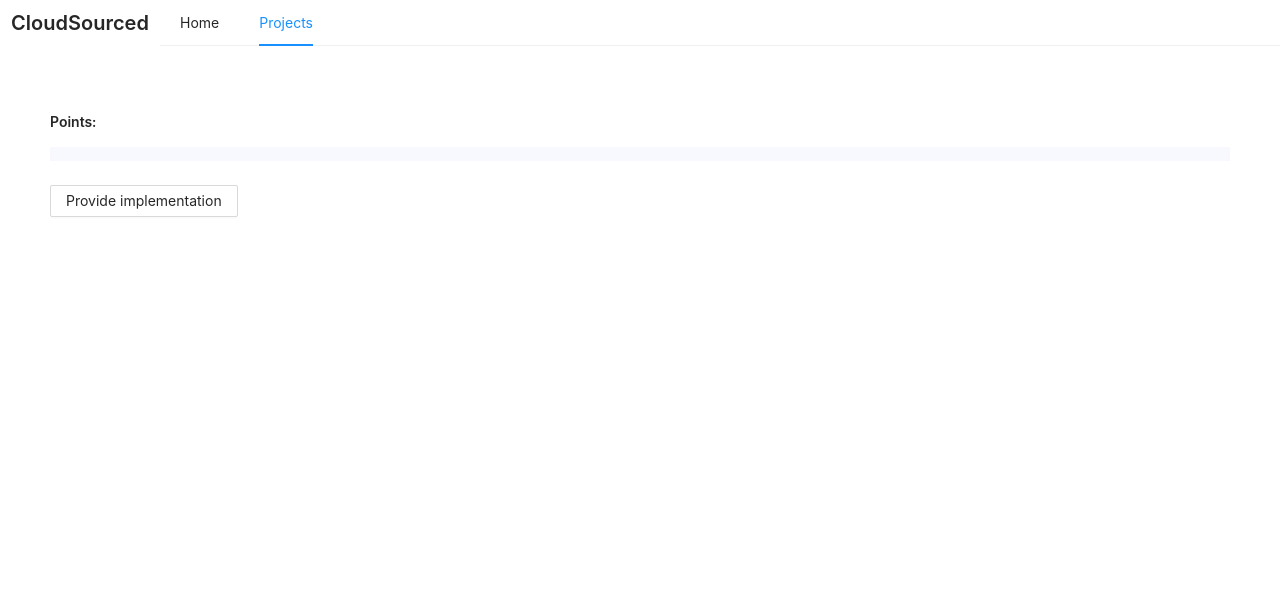
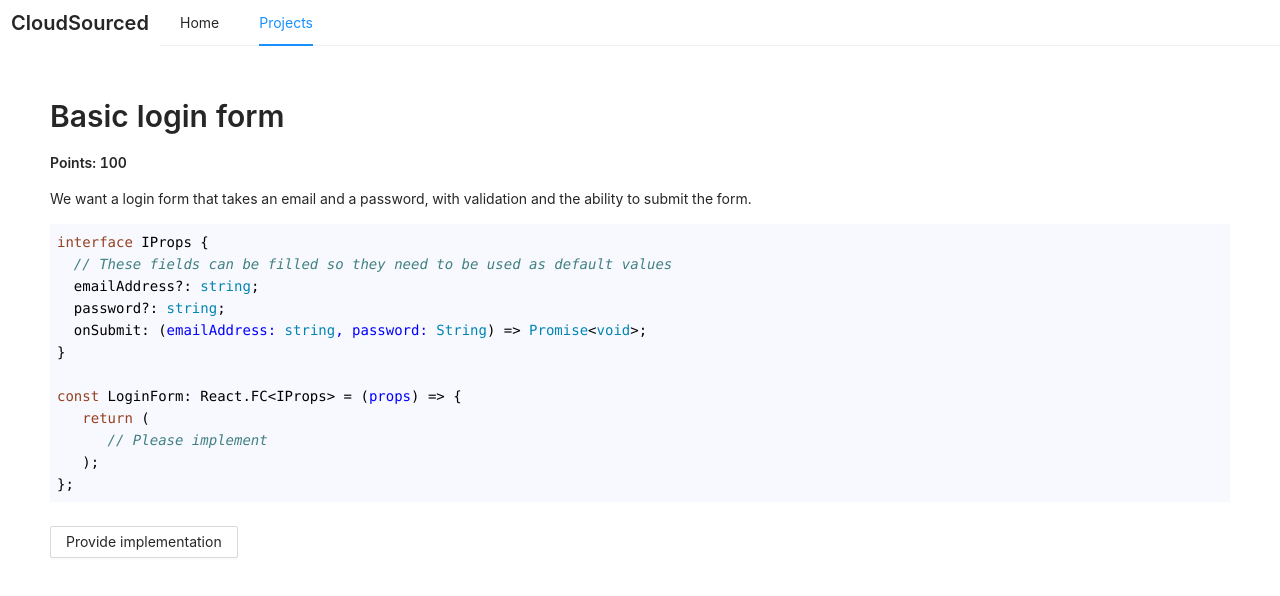
Before and after one commit to Z-Farook/Cloudsourced, a React (Create React App) app in the folder frontend/: page /projects/1/features/1 in a window 1280 px wide. Shown: the top 596 px of the page. Built offline with nearby package versions, Linux system fonts and the light colour scheme.

Commit message:
Remote data impl used in FeaturePage

```diff
--- a/frontend/src/core/IRemoteData.ts
+++ b/frontend/src/core/IRemoteData.ts
@@ -1,5 +1,4 @@
 export enum EState {
-  Idle,
   Loading,
   Loaded,
   Error,
@@ -14,14 +13,6 @@ interface IRemoteData<T, TErrorCode> {
   data: T | null;
   state: EState;
 }
-
-const fromIdle = <T, TErrorCode>(): IRemoteData<T, TErrorCode> => {
-  return {
-    data: null,
-    error: null,
-    state: EState.Idle,
-  };
-};
 
 const fromLoading = <T, TErrorCode>(): IRemoteData<T, TErrorCode> => {
   return {
@@ -51,6 +42,6 @@ const fromError = <T, TErrorCode>(
   };
 };
 
-export { fromIdle, fromLoading, fromLoaded, fromError };
+export { fromLoading, fromLoaded, fromError };
 
 export default IRemoteData;
--- a/frontend/src/pages/ProjectPage/FeaturePage/index.tsx
+++ b/frontend/src/pages/ProjectPage/FeaturePage/index.tsx
@@ -67,17 +67,22 @@ const LoginForm: React.FC<IProps> = (props) => {
       <div style={{ padding: 50 }}>
         {feature.state === EState.Loading ? (
           <Spin />
-        ) : (
+        ) : feature.state === EState.Loaded ? (
           <div>
-            <Title level={2}>{feature.name}</Title>
-            <Paragraph strong>Points: {feature.points}</Paragraph>
-            <Paragraph>{feature.description}</Paragraph>
-            <SyntaxHighlighter language={feature.codeLanguage} style={docco}>
-              {feature.codePreview}
+            <Title level={2}>{feature.data!.name}</Title>
+            <Paragraph strong>Points: {feature.data!.points}</Paragraph>
+            <Paragraph>{feature.data!.description}</Paragraph>
+            <SyntaxHighlighter
+              language={feature.data!.codeLanguage}
+              style={docco}
+            >
+              {feature.data!.codePreview}
             </SyntaxHighlighter>
 
             <Button style={{ marginTop: 10 }}>Provide implementation</Button>
           </div>
+        ) : (
+          <div>Whoops!</div>
         )}
       </div>
     </DefaultLayout>
```
